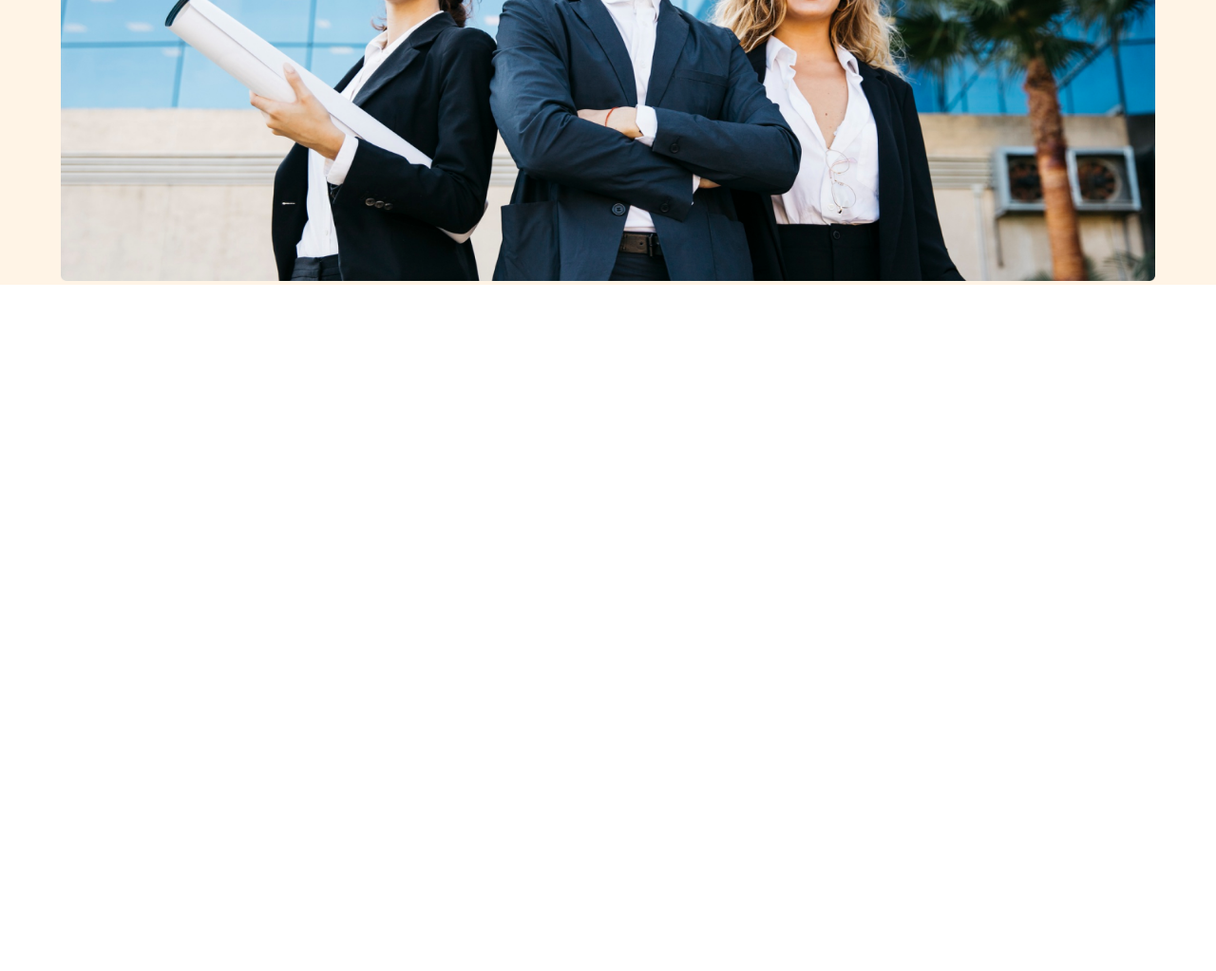
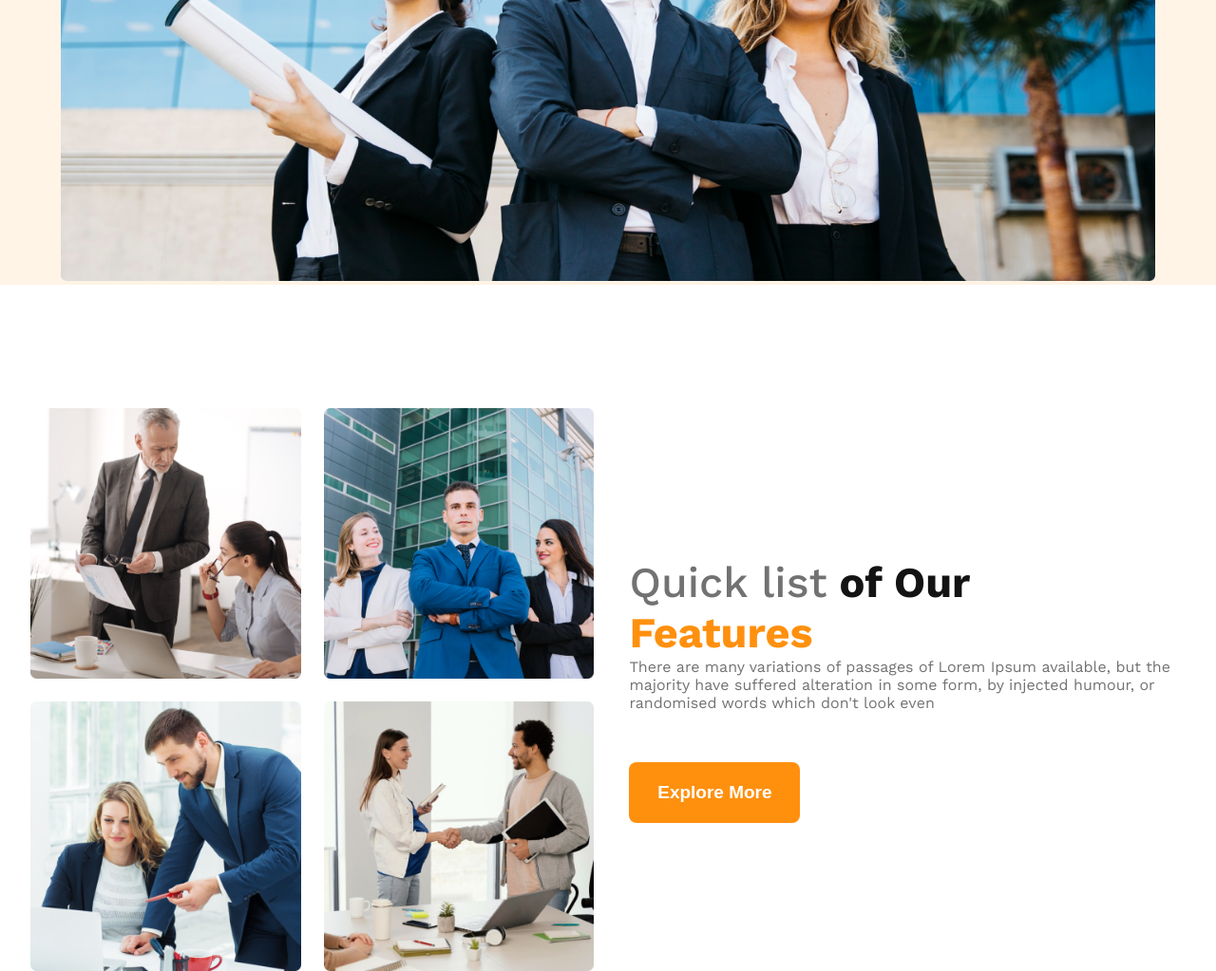
Before and after one commit to taiful-18/architects-web, a plain HTML site: page index.html in a window 1280 px wide. Shown: the part 806-1829 px from the top of the page at 95% size. Before the commit the page ends 1106 px from the top, so only its background shows below. Drawn offline with nearby package versions, Linux system fonts and the light colour scheme.

Commit message:
add teem responsive section

```diff
--- a/css/style.css
+++ b/css/style.css
@@ -101,6 +101,60 @@ p {
     height: 534px;
 }
 
+.teem {
+    display: flex;
+    flex-grow: 1;
+    width: 95%;
+    margin: 130px auto 0px auto;
+}
+
+.teem-images {
+    display: grid;
+    grid-template-columns: repeat(2, 1fr);
+    gap: 24px;
+    width: 50%;
+}
+
+.teem-images img {
+    width: 100%;
+}
+
+.teem-content {
+    width: 600px;
+    margin-left: 37px;
+    display: flex;
+    flex-direction: column;
+    justify-content: center;
+}
+
+.teem-content h1 {
+    font-size: 45px;
+    width: 468px;
+}
+
+.teem-header-color-1 {
+    color: var(--Dark-03, #727272);
+    font-weight: 500;
+}
+
+.teem-header-color-2 {
+    color: var(--Dark-01, #131313);
+    font-weight: 700;
+}
+
+.teem-header-color-3 {
+    color: #FF900E;
+    font-weight: 700;
+}
+
+
+.teem-content p {
+    color: var(--Dark-03, #727272);
+    font-size: 16px;
+    font-weight: 400;
+    margin-bottom: 53px;
+}
+
 
 /* small responsive */
 @media screen and (max-width:576px) {
@@ -127,19 +181,40 @@ p {
         width: 100%;
         margin-top: -84px;
     }
-    .banner-images img{
+
+    .banner-images img {
         width: 80%;
         height: 220px;
     }
-    .banner-content h1{
-    font-size: 15px;
+
+    .banner-content h1 {
+        font-size: 30px;
     }
+
+    .teem {
+        flex-direction: column-reverse;
+    }
+
+    .teem-images {
+        width: 100%;
+        grid-template-columns: 1fr;
+    }
+
+    .teem-content {
+
+        margin: 0px;
+
+        width: 100%;
+
+        margin-bottom: 27px;
+    }
+    .teem-content h1{width: 100%;margin-bottom: 20px;}
 }
 
 /* tab responsive */
 @media screen and (min-width:577px) and (max-width:992px) {
-    .header{
-}
+    .header {}
+
     .logo {
 
         margin-left: 0px;
@@ -154,8 +229,7 @@ justify-content: center;
         align-items: center;
     }
 
-    .navbar ul {
-    }
+    .navbar ul {}
 
 
     .navbar {
@@ -171,7 +245,8 @@ margin-top: 28px;
         width: 100%;
 
     }
-    .banner-images img{
+
+    .banner-images img {
 
         width: 80%;
 
--- a/index.html
+++ b/index.html
@@ -40,7 +40,19 @@
         </div>
     </header>
     <main class="web-ditale">
-
+        <section class="teem">
+            <div class="teem-images">
+                <img src="images/team1.png" alt="looding.....">
+                <img src="images/team2.png" alt="looding.....">
+                <img src="images/team3.png" alt="looding.....">
+                <img src="images/team4.png" alt="looding.....">
+            </div>
+            <div class="teem-content">
+                <h1><span class="teem-header-color-1">Quick list</span> <span class="teem-header-color-2">of Our</span> <span class="teem-header-color-3">Features</span></h1>
+                <p>There are many variations of passages of Lorem Ipsum available, but the majority have suffered alteration in some form, by injected humour, or randomised words which don't look even</p>
+                <button class="btn-primary">Explore More</button>
+            </div>
+        </section>
     </main>
     <footer class="footer"></footer>
 </body>
```
Lines whose indentation alone changed are shown as unchanged.
